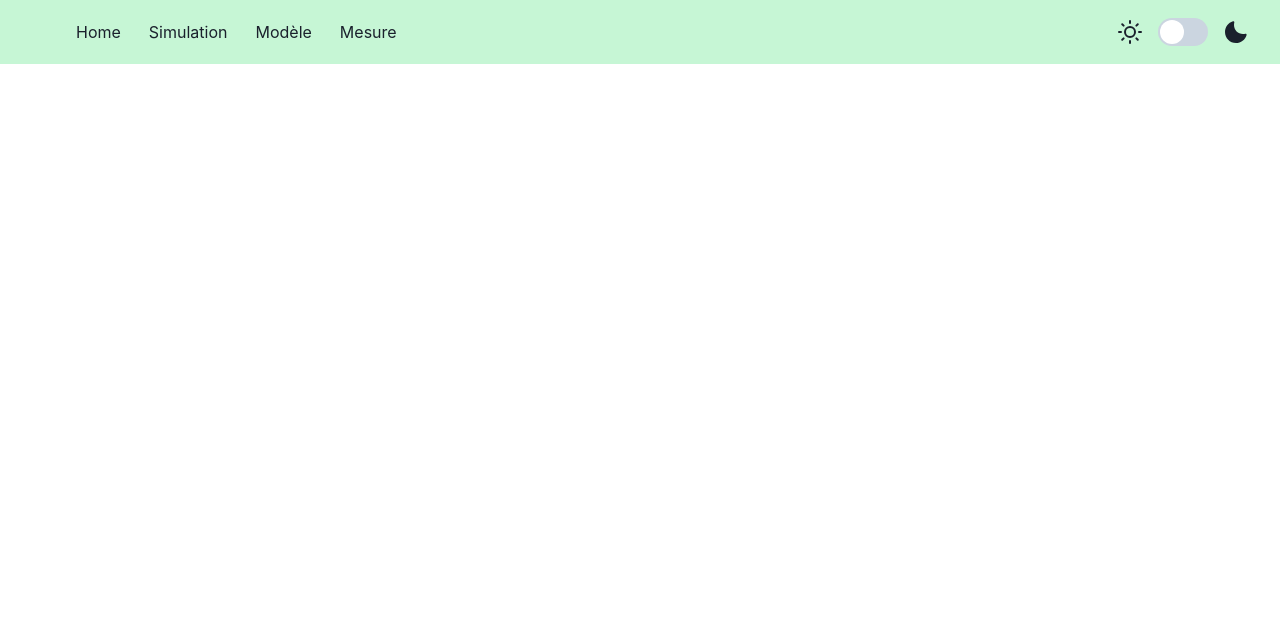
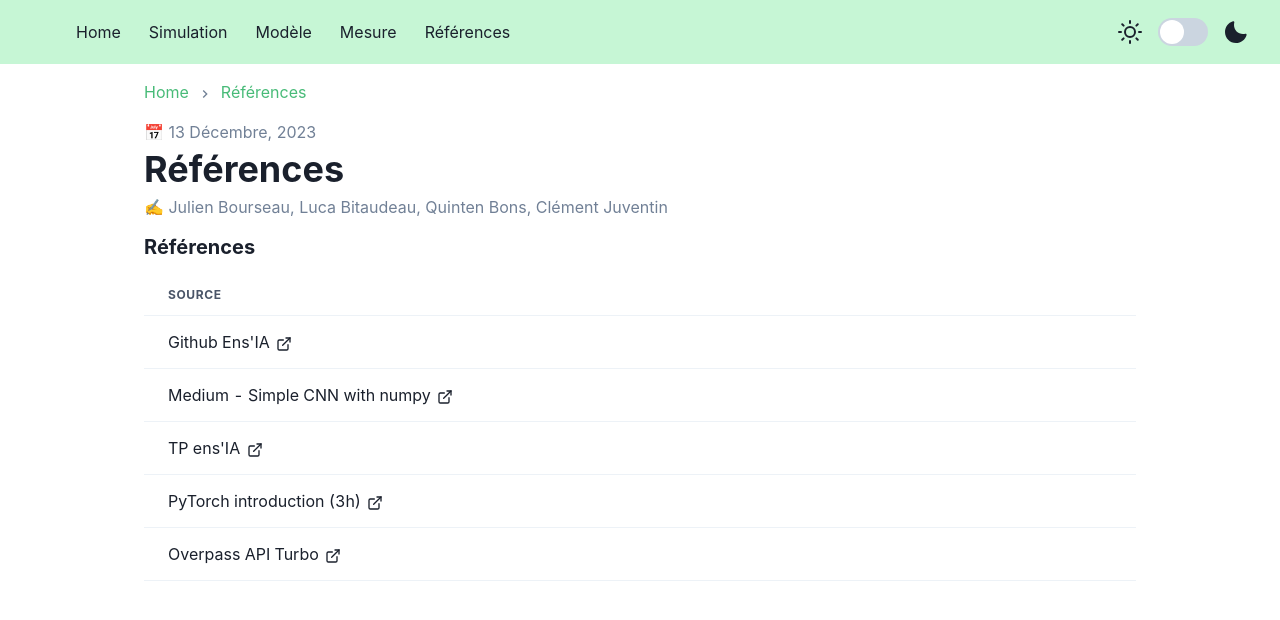
Before and after one commit to quintenbons/PIA-road-manager, a React (Create React App) app in the folder react_app/: page /references in a window 1280 px wide. Shown: the top 620 px of the page. Built offline with nearby package versions, Linux system fonts and the light colour scheme.

Commit message:
references

```diff
--- a/react_app/src/App.tsx
+++ b/react_app/src/App.tsx
@@ -6,6 +6,7 @@ import { Mesure } from "./pages/mesure";
 import { Simulation } from "./pages/simulation";
 import { Modele } from "./pages/modele";
 import { Footer } from "./components/Footer";
+import { References } from "./pages/references";
 
 function App() {
   return (
@@ -29,6 +30,10 @@ function App() {
               name: "Mesure",
               href: "/mesure",
             },
+            {
+              name: "Références",
+              href: "/references",
+            },
           ]}
         />
         <Routes>
@@ -36,6 +41,7 @@ function App() {
           <Route path="simulation" element={<Simulation />} />
           <Route path="mesure" element={<Mesure />} />
           <Route path="modele" element={<Modele />} />
+          <Route path="references" element={<References />} />
         </Routes>
         <Footer />
       </ChakraProvider>
--- a/react_app/src/assets/index.ts
+++ b/react_app/src/assets/index.ts
@@ -7,6 +7,9 @@ import SUMMARY_DRAWING from "./summary-drawing.png";
 import DATASET_HESITATION from "./dataset-hesitation.png";
 import DATASET_GENERATION from "./dataset-generation.png";
 import GRENOBLE from "./grenoble.png";
+import DATASET_1 from "./dataset_1.png";
+import GUI_NETWORK from "./gui_network.png";
+import NETWORK from "./network.png";
 
 export {
   BANNER,
@@ -18,4 +21,7 @@ export {
   DATASET_HESITATION,
   DATASET_GENERATION,
   GRENOBLE,
+  DATASET_1,
+  GUI_NETWORK,
+  NETWORK,
 };
--- a/react_app/src/components/AllLinks.tsx
+++ b/react_app/src/components/AllLinks.tsx
@@ -2,7 +2,6 @@ import { ExternalLinkIcon } from "@chakra-ui/icons";
 import { Link } from "@chakra-ui/layout";
 import {
   Table,
-  TableCaption,
   TableContainer,
   Tbody,
   Td,
@@ -19,7 +18,6 @@ export const AllLinks = (props: AllLinksProps) => {
   return (
     <TableContainer>
       <Table variant="simple">
-        <TableCaption>Imperial to metric conversion factors</TableCaption>
         <Thead>
           <Tr>
             <Th>Source</Th>
--- a/react_app/src/components/ResultTab.tsx
+++ b/react_app/src/components/ResultTab.tsx
@@ -14,6 +14,7 @@ export type ResultTabProps = {
     date: string;
     time: string;
     commitHash: string;
+    granularity: string;
   }[];
   caption: string;
 };
@@ -28,6 +29,7 @@ export const ResultTab = (props: ResultTabProps) => {
             <Th>Date</Th>
             <Th>Commit hash</Th>
             <Th isNumeric>Temps (s)</Th>
+            <Th isNumeric>Granularité (s)</Th>
           </Tr>
         </Thead>
         <Tbody>
@@ -37,6 +39,7 @@ export const ResultTab = (props: ResultTabProps) => {
                 <Td>{value.date}</Td>
                 <Td>{value.commitHash}</Td>
                 <Td isNumeric>{value.time}</Td>
+                <Td isNumeric>{value.granularity}</Td>
               </Tr>
             );
           })}
--- a/react_app/src/pages/home.tsx
+++ b/react_app/src/pages/home.tsx
@@ -194,32 +194,6 @@ export const Home = () => {
       <Title title="Conclusion" size="lg" />
       <Paragraph text="Le développement du modèle et de la simulation ont avancé en parallèle. Les deux blocs de ce projet sont donc dans un état avancé. Cependant, la chaîne de dépendance des tâches nous oblige à encore patienter avant de pouvoir brancher les deux parties." />
       <Paragraph text="Il est important à présent de se concentrer sur la génération de datasets afin d'avoir d'afiner nos estimations, et éventuellement prendre des mesures pour rendre la génération plus rapide." />
-      <Title title="Réferences" size="md" />
-
-      <AllLinks
-        links={[
-          {
-            text: "Github Ens'IA",
-            url: "https://github.com/YannSia",
-          },
-          {
-            text: "Medium - Simple CNN with numpy",
-            url: "https://medium.com/analytics-vidhya/simple-cnn-using-numpy-part-i-introduction-data-processing-b6652615604d",
-          },
-          {
-            text: "TP ens'IA",
-            url: "https://gitlab.ensimag.fr/francoj/vorf",
-          },
-          {
-            text: "PyTorch introduction (3h)",
-            url: "https://youtu.be/c36lUUr864M?si=RYYo9ozEjq-OqBtU",
-          },
-          {
-            text: "Overpass API Turbo",
-            url: "http://overpass-api.de/",
-          },
-        ]}
-      />
     </Container>
   );
 };
--- a/react_app/src/pages/modele.tsx
+++ b/react_app/src/pages/modele.tsx
@@ -1,10 +1,9 @@
-import { Container, theme, Image } from "@chakra-ui/react";
+import { Container, theme } from "@chakra-ui/react";
 import { BreadcrumbLnk } from "../components/BreadcrumbLnk";
 import { DocumentDescriptor } from "../components/DocumentDescriptor";
 import { Title } from "../components/Title";
 import { Paragraph } from "../components/Paragraph";
 import { ParagraphList } from "../components/ParagraphList";
-import { GRENOBLE } from "../assets";
 
 export const Modele = () => {
   return (
--- /dev/null
+++ b/react_app/src/pages/references.tsx
@@ -0,0 +1,68 @@
+import { Container, theme } from "@chakra-ui/react";
+import { BreadcrumbLnk } from "../components/BreadcrumbLnk";
+import { DocumentDescriptor } from "../components/DocumentDescriptor";
+import { Title } from "../components/Title";
+import { AllLinks } from "../components/AllLinks";
+
+export const References = () => {
+  return (
+    <Container
+      maxW="container.lg"
+      sx={{
+        padding: theme.space[4],
+        gap: theme.space[4],
+        display: "flex",
+        flexDirection: "column",
+      }}
+    >
+      <BreadcrumbLnk
+        sections={[
+          {
+            name: "Home",
+            href: "/",
+          },
+          {
+            name: "Références",
+            href: "/references",
+          },
+        ]}
+      />
+      <DocumentDescriptor
+        title="Références"
+        date="13 Décembre, 2023"
+        authors={[
+          "Julien Bourseau",
+          "Luca Bitaudeau",
+          "Quinten Bons",
+          "Clément Juventin",
+        ]}
+      />
+      <Title title="Références" size="md" />
+
+      <AllLinks
+        links={[
+          {
+            text: "Github Ens'IA",
+            url: "https://github.com/YannSia",
+          },
+          {
+            text: "Medium - Simple CNN with numpy",
+            url: "https://medium.com/analytics-vidhya/simple-cnn-using-numpy-part-i-introduction-data-processing-b6652615604d",
+          },
+          {
+            text: "TP ens'IA",
+            url: "https://gitlab.ensimag.fr/francoj/vorf",
+          },
+          {
+            text: "PyTorch introduction (3h)",
+            url: "https://youtu.be/c36lUUr864M?si=RYYo9ozEjq-OqBtU",
+          },
+          {
+            text: "Overpass API Turbo",
+            url: "http://overpass-api.de/",
+          },
+        ]}
+      />
+    </Container>
+  );
+};
--- a/react_app/src/pages/simulation.tsx
+++ b/react_app/src/pages/simulation.tsx
@@ -1,10 +1,10 @@
-import { Container, theme, Image } from "@chakra-ui/react";
+import { Container, theme, Image, Flex } from "@chakra-ui/react";
 import { BreadcrumbLnk } from "../components/BreadcrumbLnk";
 import { DocumentDescriptor } from "../components/DocumentDescriptor";
 import { Title } from "../components/Title";
 import { Paragraph } from "../components/Paragraph";
 import { ParagraphList } from "../components/ParagraphList";
-import { GRENOBLE } from "../assets";
+import { GRENOBLE, GUI_NETWORK, NETWORK } from "../assets";
 
 export const Simulation = () => {
   return (
@@ -54,6 +54,19 @@ export const Simulation = () => {
       <Paragraph text="La carte générée de Grenoble, bien que présentant quelques approximations, reste largement cohérente avec la carte réelle de la ville. Par exemple, bien que la route traversant le CEA au Nord-Ouest soit légèrement décalée, notre modèle reproduit avec une précision raisonnable l'architecture routière. Ces modifications d'échelle sont dues aux approximations inhérentes à notre méthode de simplification, mais elles n'affectent pas l'intégrité globale du complexe routier. Cette fidélité à la structure réelle des routes est cruciale pour notre objectif, qui est de simuler de manière réaliste la gestion du trafic urbain." />
 
       <Title title="GUI" size="sm" />
+
+      <Paragraph text="Nous avons développé une interface graphique pour modéliser nous même des cartes. Cela nous permet de tester notre moteur de simulation et de générer des cartes de test." />
+
+      <Flex>
+        <Image
+          src={GUI_NETWORK}
+          flex={"1"}
+          width={"100%"}
+          alignSelf={"center"}
+        />
+        <Image src={NETWORK} flex={"1"} width={"100%"} alignSelf={"center"} />
+      </Flex>
+
       <Title title="Engine" size="md" />
       <Paragraph text="Le modèle physique se découpe en plusieurs parties:" />
       <ParagraphList
@@ -61,7 +74,7 @@ export const Simulation = () => {
           "Des routes",
           "Des intersections",
           "Des objets qui se déplacent, pour la suite, on désignera cela par les voitures",
-          "Des générateur de trafic",
+          "Des générateurs de trafic",
         ]}
       />
       <Paragraph text="Le générateur de trafic génère une voiture, avec un itinéraire. L'itinéraire est choisi avec un calcul de Dijkstra. Pour accélérer la simulation, l'ensemble des calculs de chemin sont précalculés en utilisant une techno plus rapide que le Python ici le C++." />
@@ -70,6 +83,9 @@ export const Simulation = () => {
       <Paragraph text="Nous avons aussi imaginé un système de collision qui permet aux voitures de réguler leurs allures en fonction du trafic et de traverser les intersections de manière réaliste." />
 
       <Title title="Simulation graphique" size="md" />
+      <Paragraph text="La simulation graphique se fait avec la bibliothèque Pygame. Elle permet de visualiser la simulation en temps réel." />
+
+      <Paragraph text="Voici une vidéo explicative de la simulation graphique:" />
     </Container>
   );
 };
```
Also changed, not shown: react_app/src/pages/mesure.tsx (+18 -20 lines), react_app/src/assets/dataset_1.png (added).
